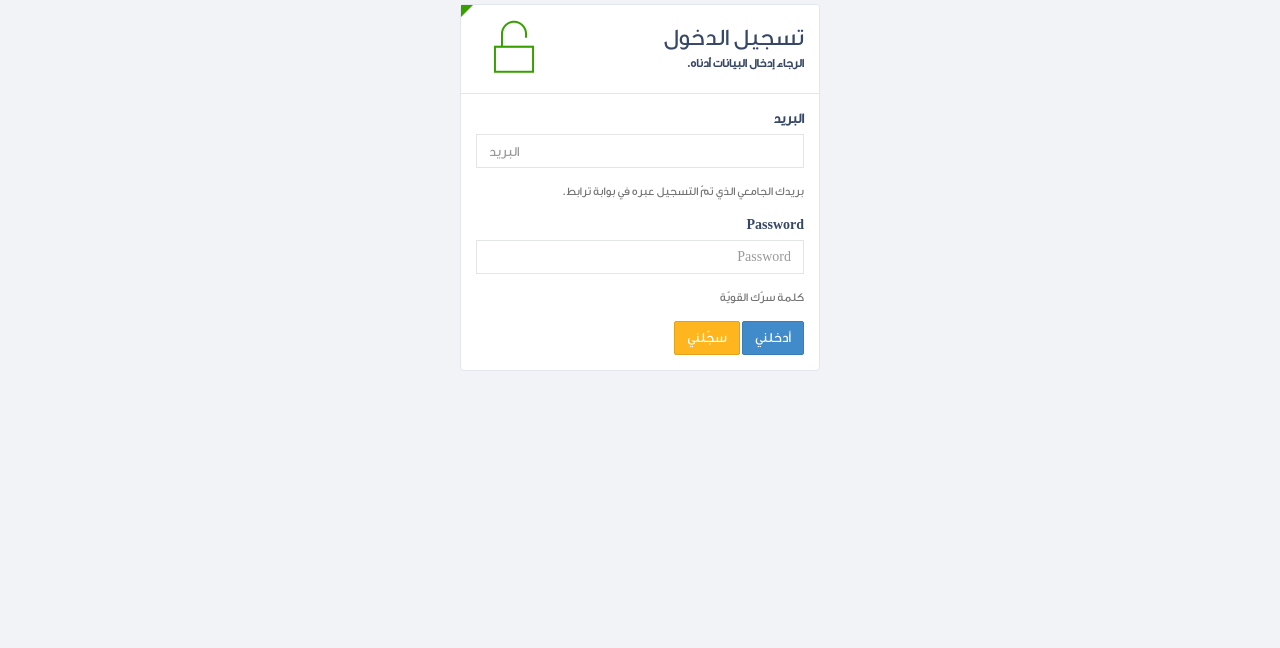
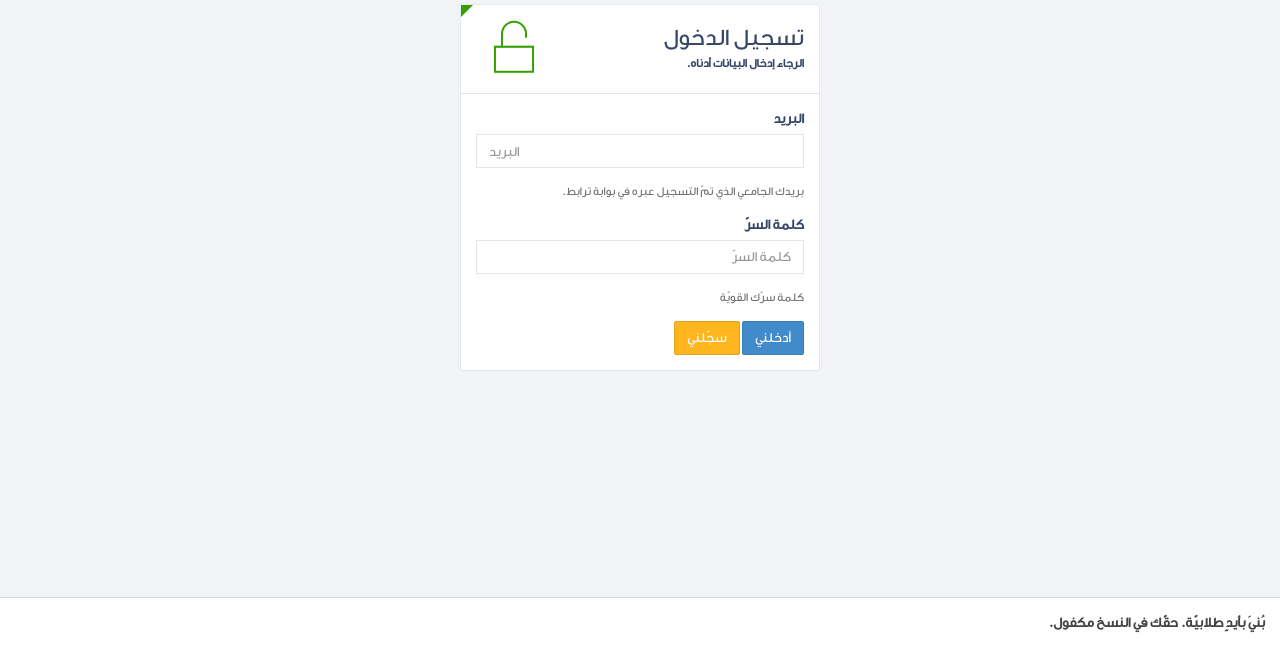
Before and after one commit to SAlkhairy/SAC, a Django app: template accounts/templates/userena/signin_form.html in a window 1280 px wide. Shown: the part 152-800 px from the top of the page. Run offline with Django 3.2, Linux system fonts and the light colour scheme; the template is opened without the code that fills it: values that come from a table or form of the project are taken from there, others are empty; parts of the project's set-up code (start-up, migrations or seed data) failed here and were passed over; some libraries are stand-ins or nearby versions.

Commit message:
Minor changes to the template

```diff
--- a/accounts/forms.py
+++ b/accounts/forms.py
@@ -37,7 +37,7 @@ class CustomSignupForm(SignupForm):
     def __init__(self, *args, **kwargs):
         super(CustomSignupForm, self).__init__(*args, **kwargs)
         self.fields['email'].label = u'البريد الإلكتروني الجامعي'
-        self.fields['password1'].label = 'إنشاء كلمة سر'
+        self.fields['password1'].label = 'كلمة السر'
         self.fields['password2'].label = 'تأكيد كلمة السر'
 
     def clean(self, *args, **kwargs):
@@ -116,7 +116,7 @@ class ModifiedAuthenticationForm(forms.Form):
                                         widget=forms.TextInput(attrs={'class': 'required'}),
                                         max_length=75,
                                         error_messages={'required': u"رجاءً أدخل بريدك الجامعي."})
-    password = forms.CharField(label=_("Password"),
+    password = forms.CharField(label="كلمة السرّ",
                                widget=forms.PasswordInput(attrs={'class': 'required'}, render_value=False))
     remember_me = forms.BooleanField(widget=forms.CheckboxInput(),
                                      required=False,
--- a/accounts/templates/accounts/base.html
+++ b/accounts/templates/accounts/base.html
@@ -1,5 +1,5 @@
 <!DOCTYPE html>{% load staticfiles %}
-<html lang="en">
+<html lang="ar" dir="rtl">
     <head>
         <meta charset="utf-8">
         <meta http-equiv="X-UA-Compatible" content="IE=edge">
@@ -48,6 +48,17 @@ body, h1, h2, .header-title h3, h4{
 h3{
   width: 100%;
 }
+
+footer.main-footer{
+   position: fixed;
+   bottom: 0;
+   width: 100%;
+   margin-right: 0;
+}
+
+footer a{
+ color: inherit;
+}
 </style>
     </head>
     <body>
@@ -60,6 +71,9 @@ h3{
                {% block content %}{% endblock %}
             </div>
         </div>
+            <footer class="main-footer">
+                <strong>بُنيَ بأيدٍ طلابيّة. <a href="https://github.com/SAlkhairy/trabd/" target="_blank">حقّك في النسخ مكفول</a>. <i class="fa fa-heart color-green"></i></strong>
+            </footer>
         <!-- /.content-wrapper -->
         <!-- jQuery -->
         <script src="{% static 'bdtask/assets/plugins/jQuery/jquery-1.12.4.min.js' %}" type="text/javascript"></script>
--- a/accounts/templates/accounts/home_unauthenticated.html
+++ b/accounts/templates/accounts/home_unauthenticated.html
@@ -1,11 +1,13 @@
 <!DOCTYPE html>{% load staticfiles %}
-<html lang="en">
+<html lang="ar" dir="rlt">
 
 <head>
     <meta charset="utf-8">
     <meta http-equiv="X-UA-Compatible" content="IE=edge">
     <meta name="viewport" content="width=device-width, initial-scale=1">
     <title>بوابة ترابط</title>
+
+    <link href="{% static 'images/logos/icon.png' %}" rel="icon"/>
     <!-- Bootstrap -->
     <link href="{% static 'bdtask/assets/bootstrap/css/bootstrap.min.css' %}" rel="stylesheet" type="text/css" />
     <!-- Bootstrap rtl -->
--- a/voting/templates/base.html
+++ b/voting/templates/base.html
@@ -1,5 +1,5 @@
 <!DOCTYPE html>{% load staticfiles %}
-<html lang="en">
+<html lang="ar" dir="rtl">
     <head>
         <meta charset="utf-8">
         <meta http-equiv="X-UA-Compatible" content="IE=edge">
```
